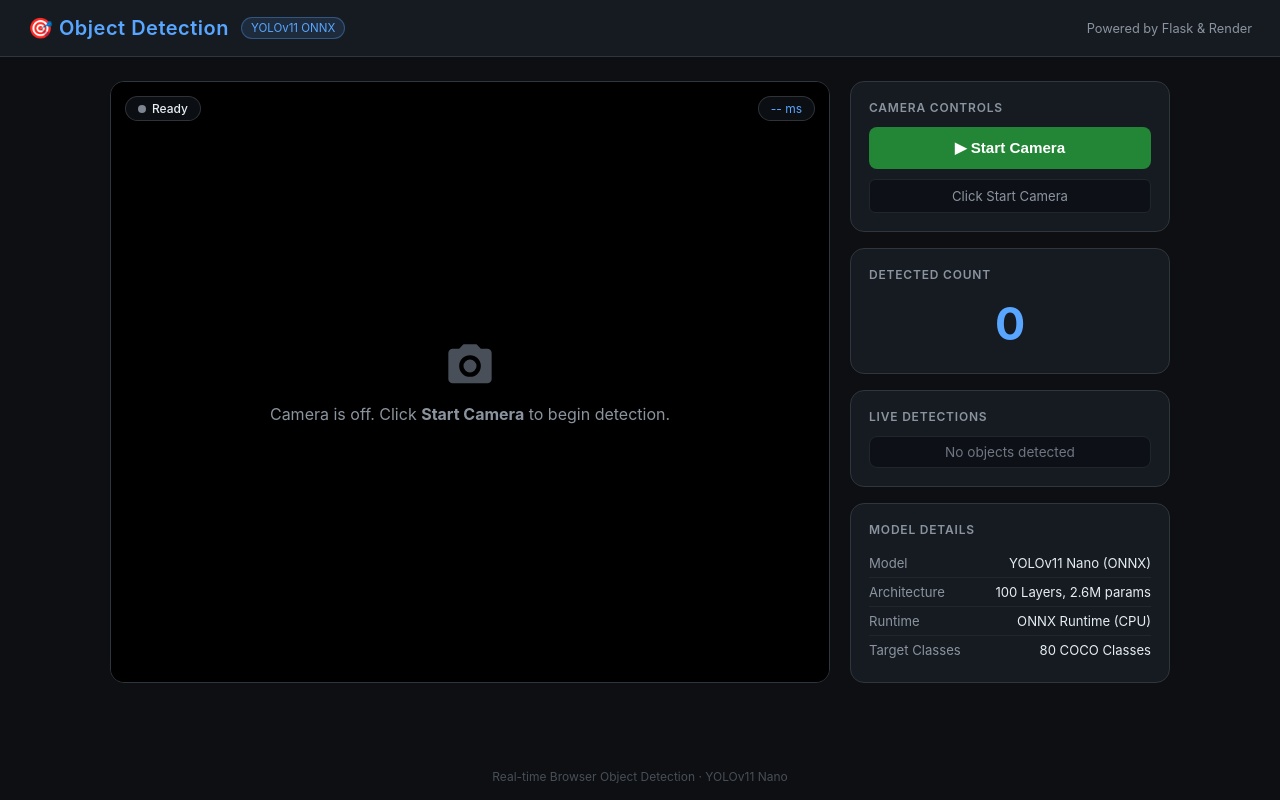
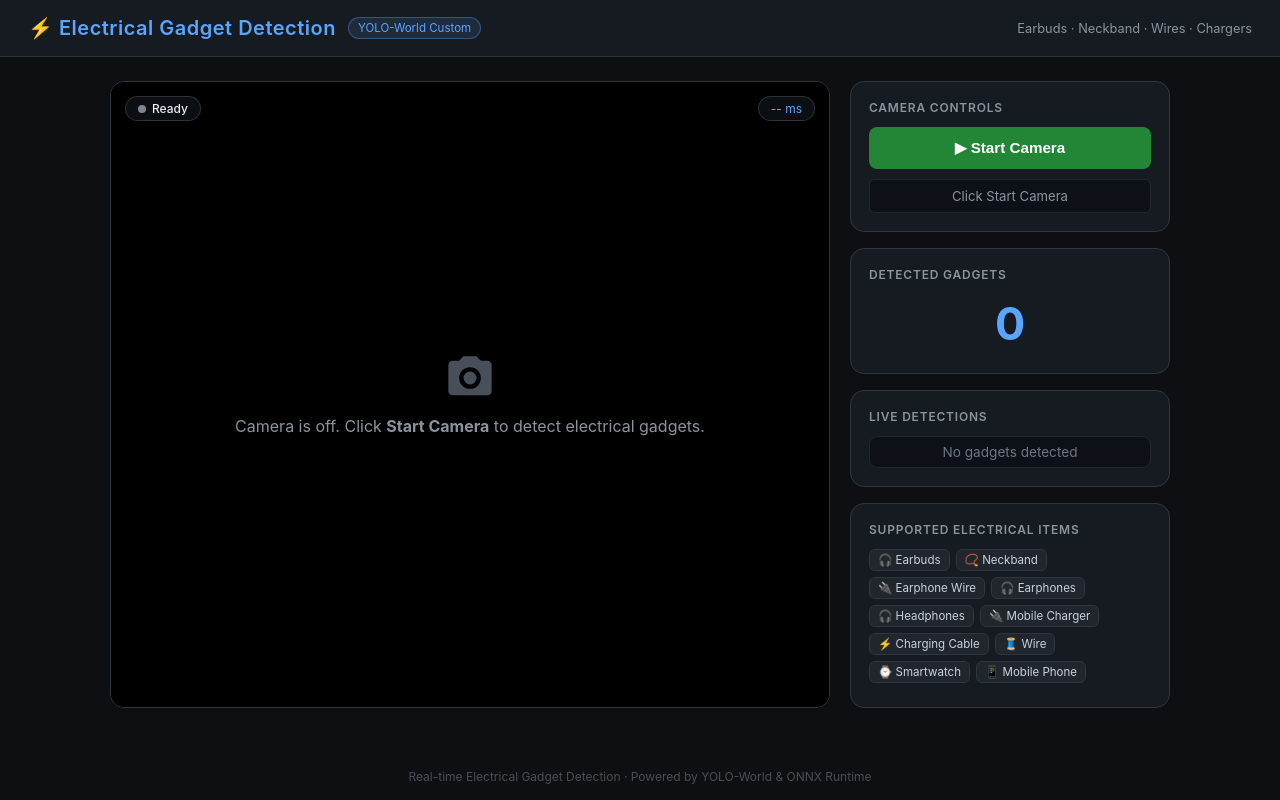
Before and after one commit to surajmauriya982-stack/object-detection-web, a Flask app: page / in a window 1280 px wide. Run offline with Flask 3, Linux system fonts and the light colour scheme.

Commit message:
Add electrical gadget detection (earbuds, neckband, wires, chargers) with lightweight 12MB quantized YOLO-World ONNX

```diff
--- a/app.py
+++ b/app.py
@@ -7,30 +7,27 @@ import os
 
 app = Flask(__name__)
 
-COCO_CLASSES = [
-    'person', 'bicycle', 'car', 'motorcycle', 'airplane', 'bus', 'train', 'truck', 'boat', 'traffic light',
-    'fire hydrant', 'stop sign', 'parking meter', 'bench', 'bird', 'cat', 'dog', 'horse', 'sheep', 'cow',
-    'elephant', 'bear', 'zebra', 'giraffe', 'backpack', 'umbrella', 'handbag', 'tie', 'suitcase', 'frisbee',
-    'skis', 'snowboard', 'sports ball', 'kite', 'baseball bat', 'baseball glove', 'skateboard', 'surfboard',
-    'tennis racket', 'bottle', 'wine glass', 'cup', 'fork', 'knife', 'spoon', 'bowl', 'banana', 'apple',
-    'sandwich', 'orange', 'broccoli', 'carrot', 'hot dog', 'pizza', 'donut', 'cake', 'chair', 'couch',
-    'potted plant', 'bed', 'dining table', 'toilet', 'tv', 'laptop', 'mouse', 'remote', 'keyboard', 'cell phone',
-    'microwave', 'oven', 'toaster', 'sink', 'refrigerator', 'book', 'clock', 'vase', 'scissors', 'teddy bear',
-    'hair drier', 'toothbrush'
+# Electrical & Electronic Classes
+ELECTRICAL_CLASSES = [
+    'earbuds', 'neckband', 'earphones', 'earphone wire',
+    'headphones', 'mobile charger', 'charging cable', 'wire',
+    'smartwatch', 'mobile phone', 'laptop', 'power bank',
+    'computer mouse', 'keyboard', 'speaker', 'remote control',
+    'extension board', 'adapter'
 ]
 
-# Distinct colors per class for client visualization
+# Generate distinct bright colors for each class
 np.random.seed(42)
 COLORS = [
     f"#{r:02x}{g:02x}{b:02x}"
-    for r, g, b in np.random.randint(50, 255, size=(len(COCO_CLASSES), 3))
+    for r, g, b in np.random.randint(60, 255, size=(len(ELECTRICAL_CLASSES), 3))
 ]
 
-# Load ONNX model once
-MODEL_PATH = os.environ.get("MODEL_PATH", "yolo11n.onnx")
+# Load lightweight custom ONNX model into ONNX Runtime
+MODEL_PATH = os.environ.get("MODEL_PATH", "yolov8s-worldv2-int8.onnx")
 opts = ort.SessionOptions()
-opts.intra_op_num_threads = 1
-opts.inter_op_num_threads = 1
+opts.intra_op_num_threads = 2
+opts.inter_op_num_threads = 2
 opts.execution_mode = ort.ExecutionMode.ORT_SEQUENTIAL
 opts.graph_optimization_level = ort.GraphOptimizationLevel.ORT_ENABLE_ALL
 
@@ -71,16 +68,16 @@ def detect():
         input_img = np.expand_dims(input_img, axis=0)
 
         # Run ONNX inference
-        preds = session.run([output_name], {input_name: input_img})[0][0]  # (84, 8400)
-        preds = np.transpose(preds)  # (8400, 84)
+        preds = session.run([output_name], {input_name: input_img})[0][0]  # (22, 8400)
+        preds = np.transpose(preds)  # (8400, 22)
 
         boxes_data = preds[:, :4]
         classes_scores = preds[:, 4:]
         class_ids = np.argmax(classes_scores, axis=1)
         confidences = np.max(classes_scores, axis=1)
 
-        # Filter by threshold
-        mask = confidences > 0.35
+        # Confidence threshold (0.28 for sensitive gadget detection like small earbuds)
+        mask = confidences > 0.28
         boxes_data = boxes_data[mask]
         confidences = confidences[mask]
         class_ids = class_ids[mask]
@@ -88,38 +85,37 @@ def detect():
         boxes = []
         for box in boxes_data:
             cx, cy, bw, bh = box
-            # Return normalized coordinates (0..1) so client can scale to any video resolution
+            # Return normalized coordinates (0..1)
             x = (cx - bw / 2) / 640.0
             y = (cy - bh / 2) / 640.0
             w = bw / 640.0
             h = bh / 640.0
             boxes.append([x, y, w, h])
 
-        # Apply Non-Maximum Suppression
         indices = []
         if len(boxes) > 0:
-            # cv2.dnn.NMSBoxes expects pixel coords
             pixel_boxes = [[int(b[0]*640), int(b[1]*640), int(b[2]*640), int(b[3]*640)] for b in boxes]
-            indices = cv2.dnn.NMSBoxes(pixel_boxes, confidences.tolist(), 0.35, 0.45)
+            indices = cv2.dnn.NMSBoxes(pixel_boxes, confidences.tolist(), 0.28, 0.45)
 
         detections = []
         if len(indices) > 0:
             for i in indices.flatten():
                 cid = int(class_ids[i])
-                conf = float(confidences[i])
-                bx, by, bw, bh = boxes[i]
+                if cid < len(ELECTRICAL_CLASSES):
+                    conf = float(confidences[i])
+                    bx, by, bw, bh = boxes[i]
 
-                detections.append({
-                    "name": COCO_CLASSES[cid],
-                    "confidence": round(conf * 100, 1),
-                    "color": COLORS[cid],
-                    "box": {
-                        "x": max(0.0, float(bx)),
-                        "y": max(0.0, float(by)),
-                        "w": min(1.0, float(bw)),
-                        "h": min(1.0, float(bh))
-                    }
-                })
+                    detections.append({
+                        "name": ELECTRICAL_CLASSES[cid],
+                        "confidence": round(conf * 100, 1),
+                        "color": COLORS[cid],
+                        "box": {
+                            "x": max(0.0, float(bx)),
+                            "y": max(0.0, float(by)),
+                            "w": min(1.0, float(bw)),
+                            "h": min(1.0, float(bh))
+                        }
+                    })
 
         return jsonify({
             "detections": detections,
--- a/templates/index.html
+++ b/templates/index.html
@@ -3,7 +3,7 @@
 <head>
   <meta charset="UTF-8" />
   <meta name="viewport" content="width=device-width, initial-scale=1.0"/>
-  <title>Object Detection — YOLOv11</title>
+  <title>Electrical Gadget Detection — YOLO-World</title>
   <style>
     * { margin: 0; padding: 0; box-sizing: border-box; }
 
@@ -65,7 +65,6 @@
       justify-content: center;
     }
 
-    /* Direct live video element */
     #webcam {
       width: 100%;
       height: 100%;
@@ -74,7 +73,6 @@
       background: #000;
     }
 
-    /* Transparent canvas overlay for boxes */
     #overlayCanvas {
       position: absolute;
       top: 0;
@@ -216,7 +214,7 @@
       display: flex;
       flex-direction: column;
       gap: 8px;
-      max-height: 240px;
+      max-height: 220px;
       overflow-y: auto;
     }
     #detectionsList li {
@@ -248,16 +246,21 @@
       border-radius: 10px;
     }
 
-    .info-row {
+    .gadget-tags {
       display: flex;
-      justify-content: space-between;
-      font-size: 0.82rem;
-      padding: 6px 0;
-      border-bottom: 1px solid #21262d;
-      color: #8b949e;
+      flex-wrap: wrap;
+      gap: 6px;
+      max-height: 140px;
+      overflow-y: auto;
     }
-    .info-row:last-child { border-bottom: none; }
-    .info-row span { color: #e6edf3; }
+    .tag {
+      font-size: 0.72rem;
+      background: #21262d;
+      color: #c9d1d9;
+      padding: 3px 8px;
+      border-radius: 6px;
+      border: 1px solid #30363d;
+    }
 
     footer {
       margin-top: auto;
@@ -272,10 +275,10 @@
 
 <header>
   <div class="brand">
-    <h1>🎯 Object Detection</h1>
-    <span class="badge">YOLOv11 ONNX</span>
+    <h1>⚡ Electrical Gadget Detection</h1>
+    <span class="badge">YOLO-World Custom</span>
   </div>
-  <div style="font-size: 0.8rem; color: #8b949e;">Powered by Flask &amp; Render</div>
+  <div style="font-size: 0.8rem; color: #8b949e;">Earbuds · Neckband · Wires · Chargers</div>
 </header>
 
 <div class="container">
@@ -287,7 +290,7 @@
 
     <div class="camera-placeholder" id="placeholder">
       <svg viewBox="0 0 24 24"><path d="M4 4h3l2-2h6l2 2h3a2 2 0 0 1 2 2v12a2 2 0 0 1-2 2H4a2 2 0 0 1-2-2V6a2 2 0 0 1 2-2zm8 3a5 5 0 1 0 0 10 5 5 0 0 0 0-10zm0 2a3 3 0 1 1 0 6 3 3 0 0 1 0-6z"/></svg>
-      <div>Camera is off. Click <b>Start Camera</b> to begin detection.</div>
+      <div>Camera is off. Click <b>Start Camera</b> to detect electrical gadgets.</div>
     </div>
 
     <div class="top-badge">
@@ -311,31 +314,46 @@
     </div>
 
     <div class="card">
-      <div class="card-title">Detected Count</div>
+      <div class="card-title">Detected Gadgets</div>
       <div class="count-number" id="countDisplay">0</div>
     </div>
 
     <div class="card">
       <div class="card-title">Live Detections</div>
       <ul id="detectionsList">
-        <li style="color:#6e7681; justify-content:center;">No objects detected</li>
+        <li style="color:#6e7681; justify-content:center;">No gadgets detected</li>
       </ul>
     </div>
 
     <div class="card">
-      <div class="card-title">Model Details</div>
-      <div class="info-row">Model <span>YOLOv11 Nano (ONNX)</span></div>
-      <div class="info-row">Architecture <span>100 Layers, 2.6M params</span></div>
-      <div class="info-row">Runtime <span>ONNX Runtime (CPU)</span></div>
-      <div class="info-row">Target Classes <span>80 COCO Classes</span></div>
+      <div class="card-title">Supported Electrical Items</div>
+      <div class="gadget-tags">
+        <span class="tag">🎧 Earbuds</span>
+        <span class="tag">📿 Neckband</span>
+        <span class="tag">🔌 Earphone Wire</span>
+        <span class="tag">🎧 Earphones</span>
+        <span class="tag">🎧 Headphones</span>
+        <span class="tag">🔌 Mobile Charger</span>
+        <span class="tag">⚡ Charging Cable</span>
+        <span class="tag">🧵 Wire</span>
+        <span class="tag">⌚ Smartwatch</span>
+        <span class="tag">📱 Mobile Phone</span>
+        <span class="tag">💻 Laptop</span>
+        <span class="tag">🔋 Power Bank</span>
+        <span class="tag">🖱️ Mouse</span>
+        <span class="tag">⌨️ Keyboard</span>
+        <span class="tag">🔊 Speaker</span>
+        <span class="tag">🕹️ Remote Control</span>
+        <span class="tag">🔌 Extension Board</span>
+        <span class="tag">🔌 Adapter</span>
+      </div>
     </div>
 
   </div>
 </div>
 
-<footer>Real-time Browser Object Detection · YOLOv11 Nano</footer>
+<footer>Real-time Electrical Gadget Detection · Powered by YOLO-World &amp; ONNX Runtime</footer>
 
-<!-- Hidden processing canvas -->
 <canvas id="procCanvas" style="display:none;"></canvas>
 
 <script>
@@ -359,7 +377,6 @@
   const countDisplay = document.getElementById('countDisplay');
   const detectionsList = document.getElementById('detectionsList');
 
-  // Match overlay size to video whenever metadata is loaded
   webcam.addEventListener('loadedmetadata', resizeOverlay);
   window.addEventListener('resize', resizeOverlay);
 
@@ -374,7 +391,6 @@
     try {
       setStatus('Accessing camera...', '');
 
-      // Request user camera (ideal for mobile and desktop)
       stream = await navigator.mediaDevices.getUserMedia({
         video: {
           width: { ideal: 640 },
@@ -393,20 +409,17 @@
 
       liveDot.className = 'dot live';
       liveStatus.textContent = 'Live';
-      setStatus('Camera active — detecting', 'active');
+      setStatus('Detecting electrical gadgets', 'active');
 
       running = true;
       resizeOverlay();
 
-      // Start continuous overlay render loop (runs at 60 FPS)
       requestAnimationFrame(renderLoop);
-
-      // Start detection cycle (throttled ~3 inferences/sec)
       scheduleDetection();
 
     } catch (err) {
       console.error('Camera error:', err);
-      setStatus('Camera access denied or unavailable: ' + err.message, 'error');
+      setStatus('Camera error: ' + err.message, 'error');
     }
   }
 
@@ -432,11 +445,10 @@
     latestDetections = [];
 
     overlayCtx.clearRect(0, 0, overlayCanvas.width, overlayCanvas.height);
-    detectionsList.innerHTML = '<li style="color:#6e7681; justify-content:center;">No objects detected</li>';
+    detectionsList.innerHTML = '<li style="color:#6e7681; justify-content:center;">No gadgets detected</li>';
     setStatus('Camera stopped', '');
   }
 
-  // 60 FPS visual rendering loop for boxes & labels
   function renderLoop() {
     if (!running) return;
 
@@ -453,12 +465,10 @@
       const h = b.h * vh;
       const color = d.color || '#58a6ff';
 
-      // Draw box
       overlayCtx.lineWidth = 2.5;
       overlayCtx.strokeStyle = color;
       overlayCtx.strokeRect(x, y, w, h);
 
-      // Label background
       const label = `${d.name} ${Math.round(d.confidence)}%`;
       overlayCtx.font = 'bold 12px -apple-system, sans-serif';
       const textWidth = overlayCtx.measureText(label).width;
@@ -467,7 +477,6 @@
       overlayCtx.fillStyle = color;
       overlayCtx.fillRect(x, Math.max(0, y - 20), textWidth + pad * 2, 20);
 
-      // Label text
       overlayCtx.fillStyle = '#ffffff';
       overlayCtx.fillText(label, x + pad, Math.max(14, y - 5));
     }
@@ -475,7 +484,6 @@
     requestAnimationFrame(renderLoop);
   }
 
-  // Background frame sender with concurrency protection
   async function triggerDetection() {
     if (!running || isProcessing) return;
     if (!webcam.videoWidth || !webcam.videoHeight) {
@@ -487,7 +495,6 @@
     const startTime = performance.now();
 
     try {
-      // Capture at efficient 416x416 resolution for fast network & CPU inference
       procCanvas.width = 416;
       procCanvas.height = 416;
       procCtx.drawImage(webcam, 0, 0, 416, 416);
@@ -516,10 +523,8 @@
 
     } catch (err) {
       console.warn('Detection call failed:', err);
-      // Keep running smoothly, don't kill the camera
     } finally {
       isProcessing = false;
-      // Schedule next inference with ~250ms spacing
       scheduleDetection(250);
     }
   }
@@ -532,7 +537,7 @@
 
   function updateDetectionsList(list) {
     if (!list || list.length === 0) {
-      detectionsList.innerHTML = '<li style="color:#6e7681; justify-content:center;">No objects detected</li>';
+      detectionsList.innerHTML = '<li style="color:#6e7681; justify-content:center;">No gadgets detected</li>';
       return;
     }
 
```
Also changed, not shown: 2 other files.
